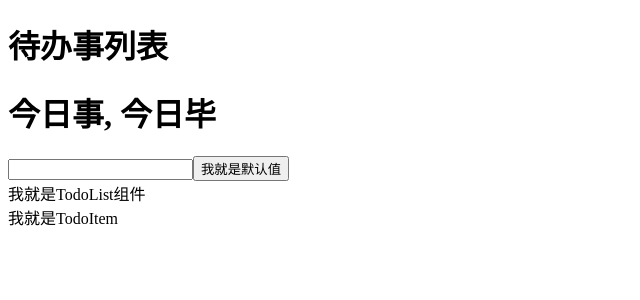
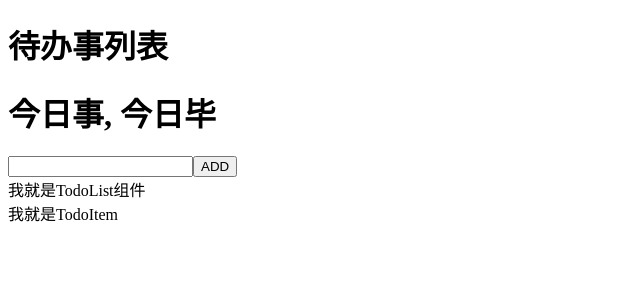
Before and after one commit to chuhx1024/React_QF, a React (Create React App) app: page / in a window 1280 px wide. Shown: the top 300 px of the page, without its empty margins (0-640 px from the left). Built offline with nearby package versions, Linux system fonts and the light colour scheme.

Commit message:
函数式组件设置默认值

```diff
--- a/src/App.js
+++ b/src/App.js
@@ -16,7 +16,7 @@ export default class App extends Component {
                     待办事列表
                 </TodoHeader>
                 <TodoInput
-                    // btnText="ADD"
+                    btnText="ADD"
                     />
                 <TodoList/>
             </div>
--- a/src/components/TodoHeader/index.js
+++ b/src/components/TodoHeader/index.js
@@ -14,3 +14,7 @@ TodoHeader.propTypes = {
     desc: PropTypes.string,
     x: PropTypes.number
 }
+
+TodoHeader.defaultProps = {
+    desc: '我就是默认值'
+}
```
